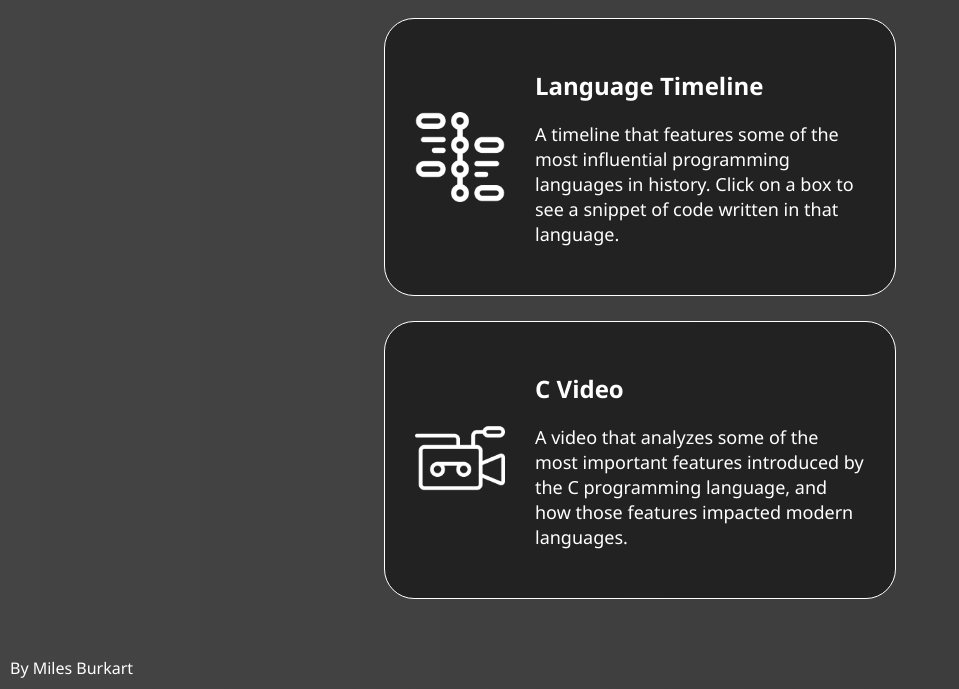
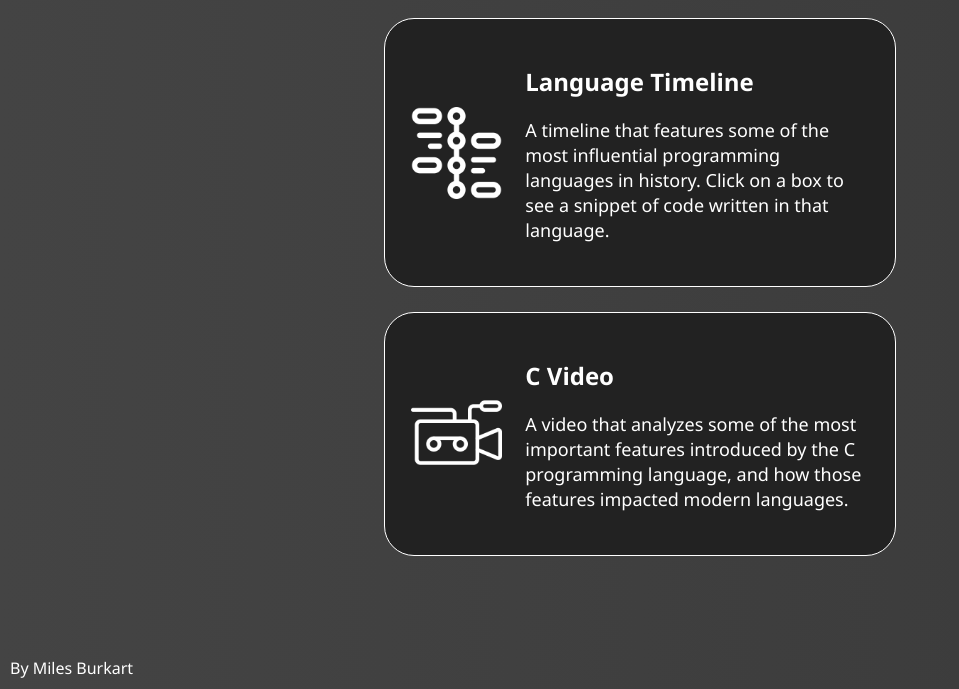
Before and after one commit to 7Limes/ENC2135-Project-3-Site, a plain HTML site: page index.html in a window 1280 px wide. Shown: the part 111-800 px from the top of the page, without its empty margins (0-959 px from the left). Drawn offline with Linux system fonts and the light colour scheme.

Commit message:
Adjust home box margins and padding

```diff
--- a/style.css
+++ b/style.css
@@ -59,7 +59,7 @@ h1 {
     display: flex;
     align-items: center;
     overflow: hidden;
-    padding: 30px 30px;
+    padding: 5% 5%;
     background-color: #222;
     border: 1px solid white;
     border-radius: 30px;
@@ -69,7 +69,7 @@ h1 {
 }
 
 .home-box img {
-    margin-right: 30px;
+    margin-right: 5%;
     width: 20%;
     height: auto;
 }
```
